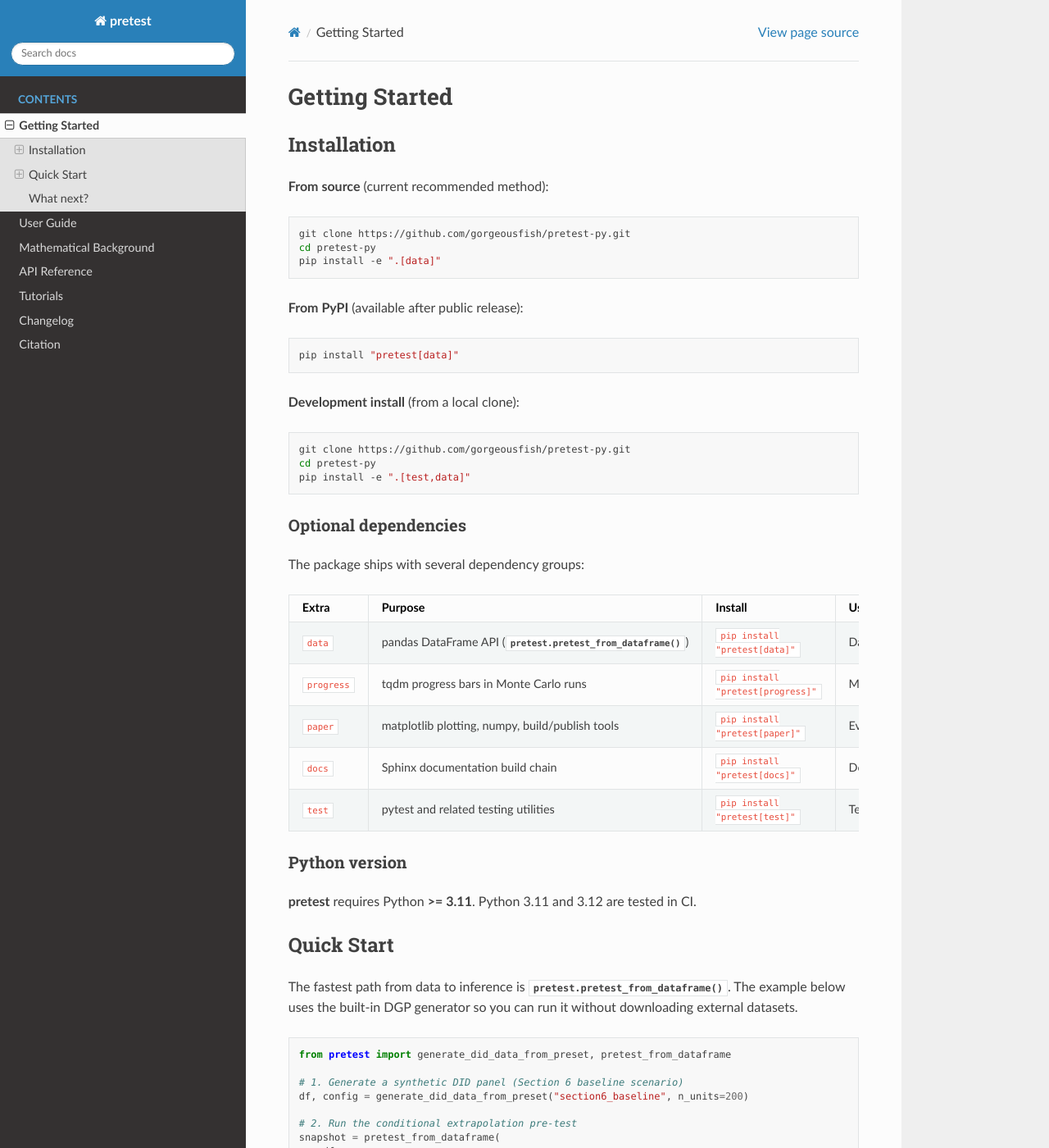
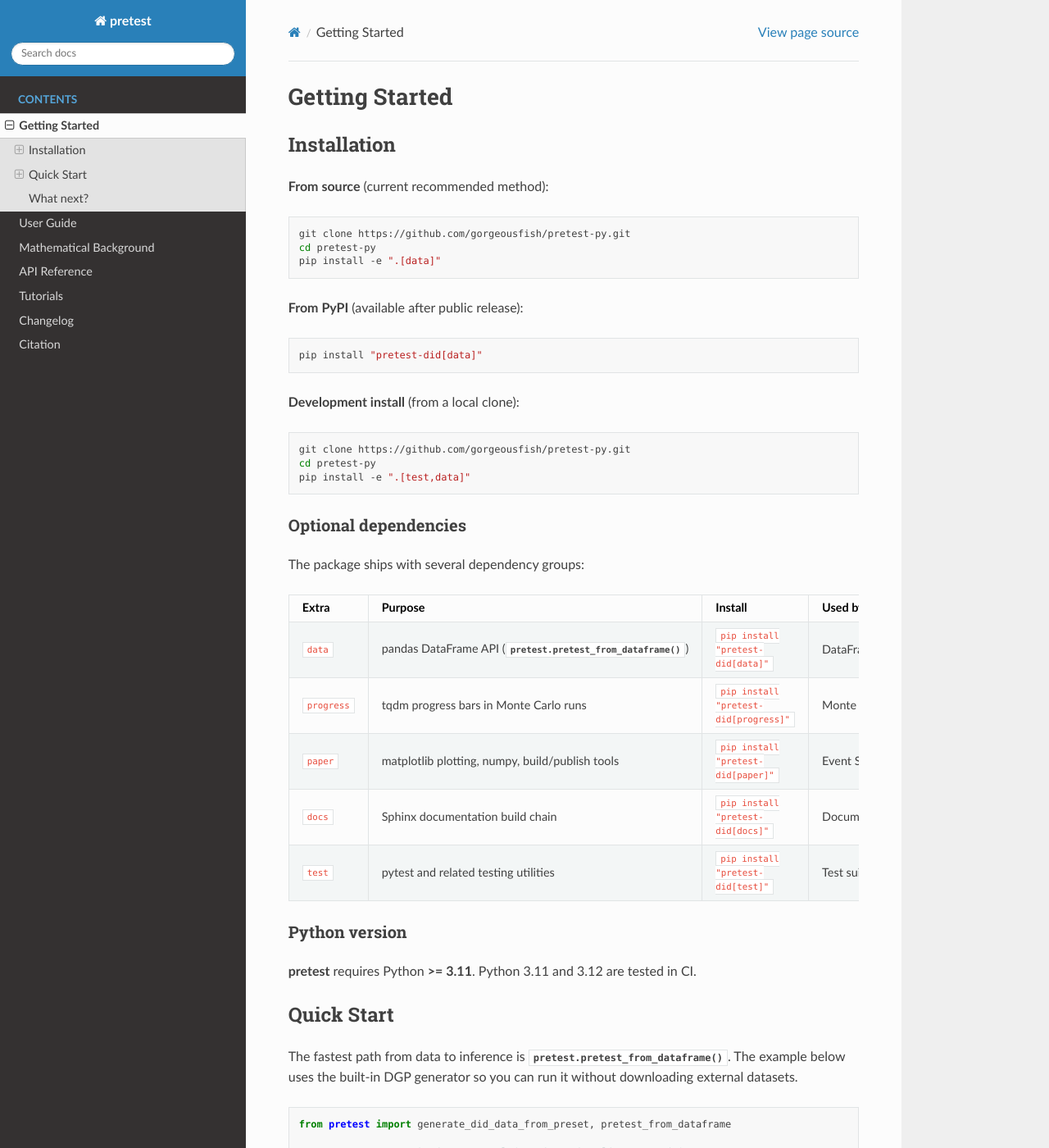
Before and after one commit to gorgeousfish/pretest-py, a Sphinx documentation site: the page built from docs/getting_started.rst, in a window 1280 px wide and 1400 px high. Shown: the whole window at 82% size. Built offline with Sphinx 7.4.7 and the Read the Docs theme 3.1.0, drawn with Linux system fonts in a browser that asks for light colours.

Commit message:
rename PyPI package to pretest-did (import name unchanged)

```diff
--- a/docs/getting_started.rst
+++ b/docs/getting_started.rst
@@ -16,7 +16,7 @@ Installation
 
 .. code-block:: bash
 
-   pip install "pretest[data]"
+   pip install "pretest-did[data]"
 
 **Development install** (from a local clone):
 
@@ -41,23 +41,23 @@ The package ships with several dependency groups:
      - Used by
    * - ``data``
      - pandas DataFrame API (:func:`pretest.pretest_from_dataframe`)
-     - ``pip install "pretest[data]"``
+     - ``pip install "pretest-did[data]"``
      - DataFrame API, Tutorials 1--3
    * - ``progress``
      - tqdm progress bars in Monte Carlo runs
-     - ``pip install "pretest[progress]"``
+     - ``pip install "pretest-did[progress]"``
      - Monte Carlo long runs (optional)
    * - ``paper``
      - matplotlib plotting, numpy, build/publish tools
-     - ``pip install "pretest[paper]"``
+     - ``pip install "pretest-did[paper]"``
      - Event Study Plot, Tutorial 4
    * - ``docs``
      - Sphinx documentation build chain
-     - ``pip install "pretest[docs]"``
+     - ``pip install "pretest-did[docs]"``
      - Documentation builds only
    * - ``test``
      - pytest and related testing utilities
-     - ``pip install "pretest[test]"``
+     - ``pip install "pretest-did[test]"``
      - Test suite only
 
 Python version
--- a/pyproject.toml
+++ b/pyproject.toml
@@ -3,7 +3,7 @@ requires = ["setuptools>=77", "wheel"]
 build-backend = "setuptools.build_meta"
 
 [project]
-name = "pretest"
+name = "pretest-did"
 version = "0.1.0"
 description = "Conditional extrapolation pre-testing for difference-in-differences in Python"
 readme = "README.md"
--- a/src/pretest/__init__.py
+++ b/src/pretest/__init__.py
@@ -72,7 +72,7 @@ def _load_local_project_version() -> str:
 
 def _resolve_package_version() -> str:
     try:
-        return importlib_metadata.version("pretest")
+        return importlib_metadata.version("pretest-did")
     except importlib_metadata.PackageNotFoundError:
         return _load_local_project_version()
 
```
Also changed, not shown: README.md (+1 -1 lines), docs/tutorials/index.rst (+5 -5 lines), examples/README.md, 8 other files.
